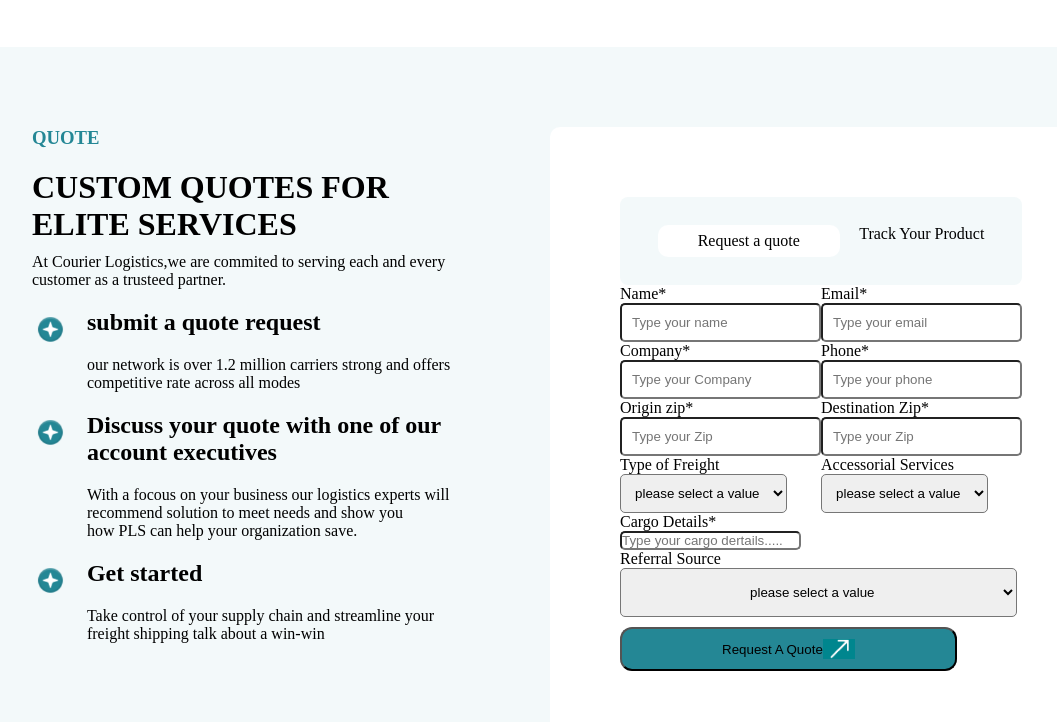
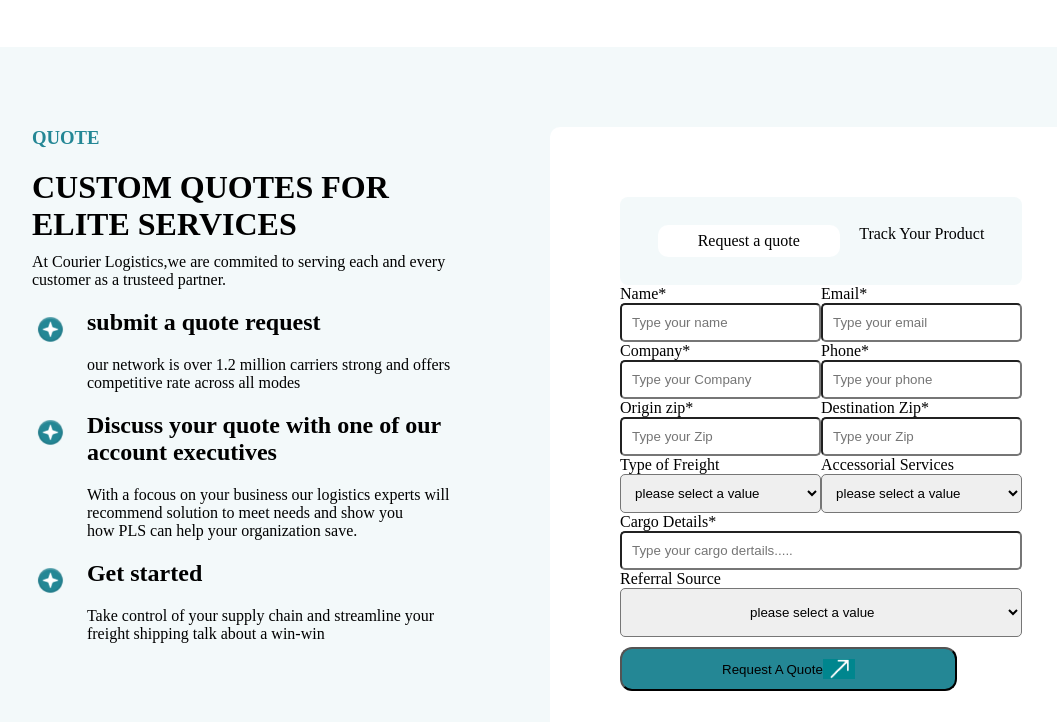
Before and after one commit to sugu2344/project, a plain HTML site: page index.html in a window 1280 px wide. Shown: the part 1878-2600 px from the top of the page, without its empty margins (18-1075 px from the left). Drawn offline with Linux system fonts and the light colour scheme.

Commit message:
task2 final commite

```diff
--- a/index.css
+++ b/index.css
@@ -225,7 +225,7 @@
     margin-right: 70px;
     justify-content: space-around;
     background-color: #f3f9fa;
-
+    margin-bottom: 60px;
     padding: 80px 50px 80px 0px;
 }
 .color{
@@ -263,10 +263,12 @@
 input[type=text],select{
     padding: 10px 10px;
     border-radius: 5px;
+    width: 100%;
 }
 input[type="textarea"],select{
     padding: 21px,122px;
     border-radius: 5px;
+    width: 100%;
 }
 option[value=value2]{
     padding: 21px,122px;
@@ -382,7 +384,8 @@
 .tarikcontent{
     display: flex;
     flex-direction: row;
-    justify-content: center;
+    /* justify-content: center; */
+    align-items: center;
 
 }
 .leftrightarrows{
--- a/index.html
+++ b/index.html
@@ -337,7 +337,7 @@
         <div class="bottomdiv">
         <div class="cargo">
           <label for="cargo"> Cargo Details*</label><br>
-          <input type="textarea" placeholder="Type your cargo dertails....."><br>
+          <input type="text" placeholder="Type your cargo dertails....."><br>
 
        </div>
 
```
